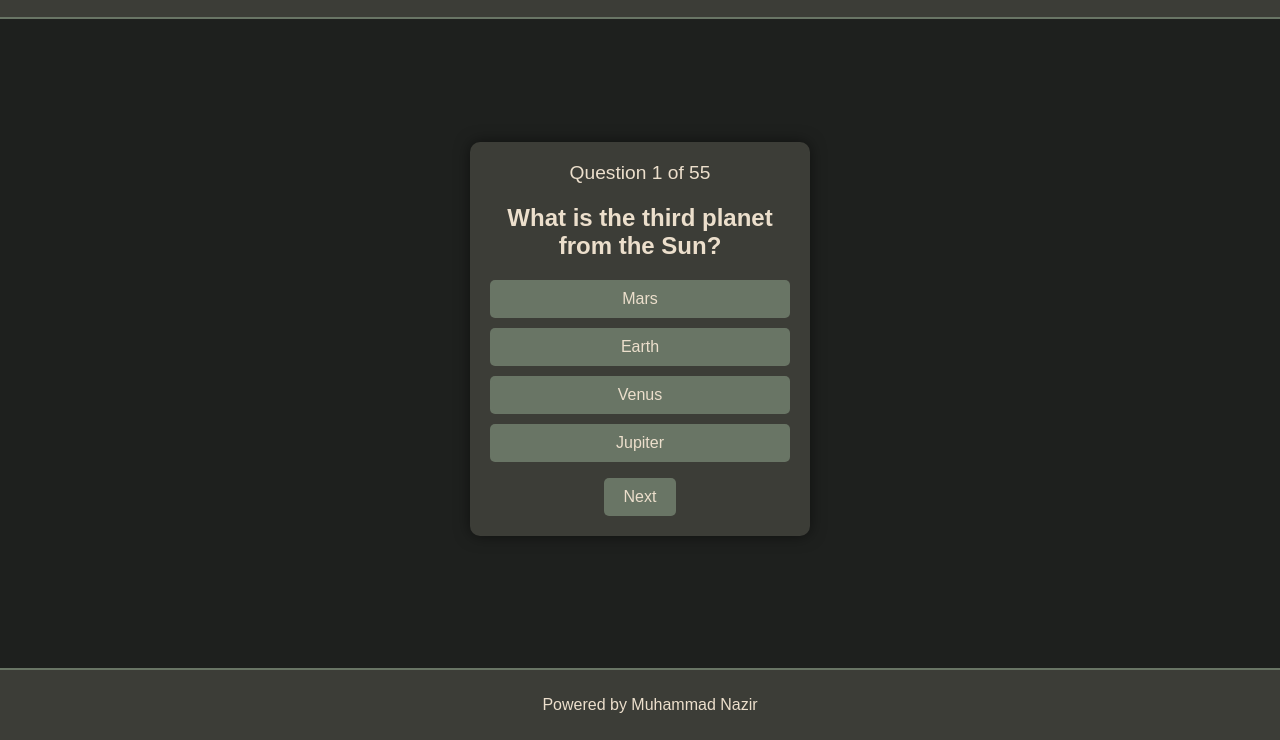
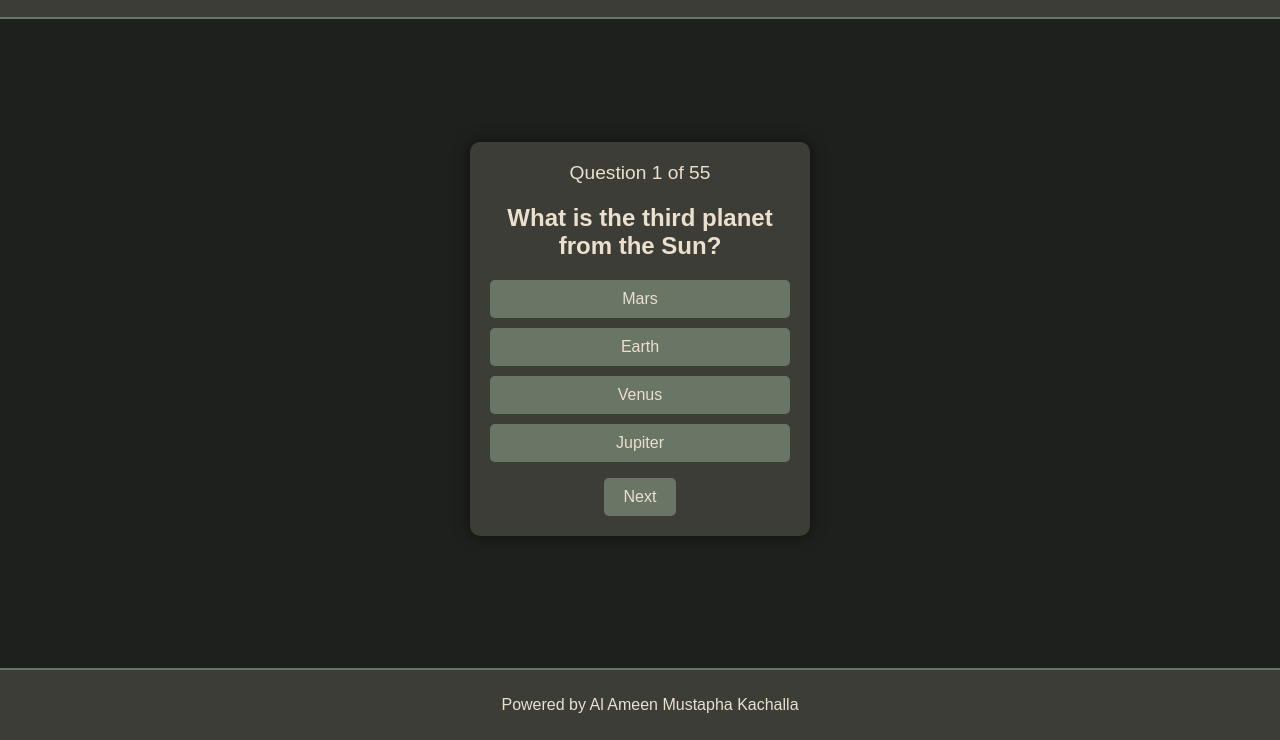
Before and after one commit to Muhammad-Jibrin/earth-quiz-app, a plain HTML site: page index.html in a window 1280 px wide. Shown: the part 60-800 px from the top of the page. Drawn offline with Linux system fonts and the light colour scheme.

Commit message:
Update index.html

```diff
--- a/index.html
+++ b/index.html
@@ -35,7 +35,7 @@ s0.parentNode.insertBefore(s1,s0);
     </div>
     <div id="result"></div>
     <footer>
-        <p>Powered by Muhammad Nazir</p>
+        <p>Powered by Al Ameen Mustapha Kachalla</p>
     </footer>
     <script src="script.js"></script>
 </body>
```
